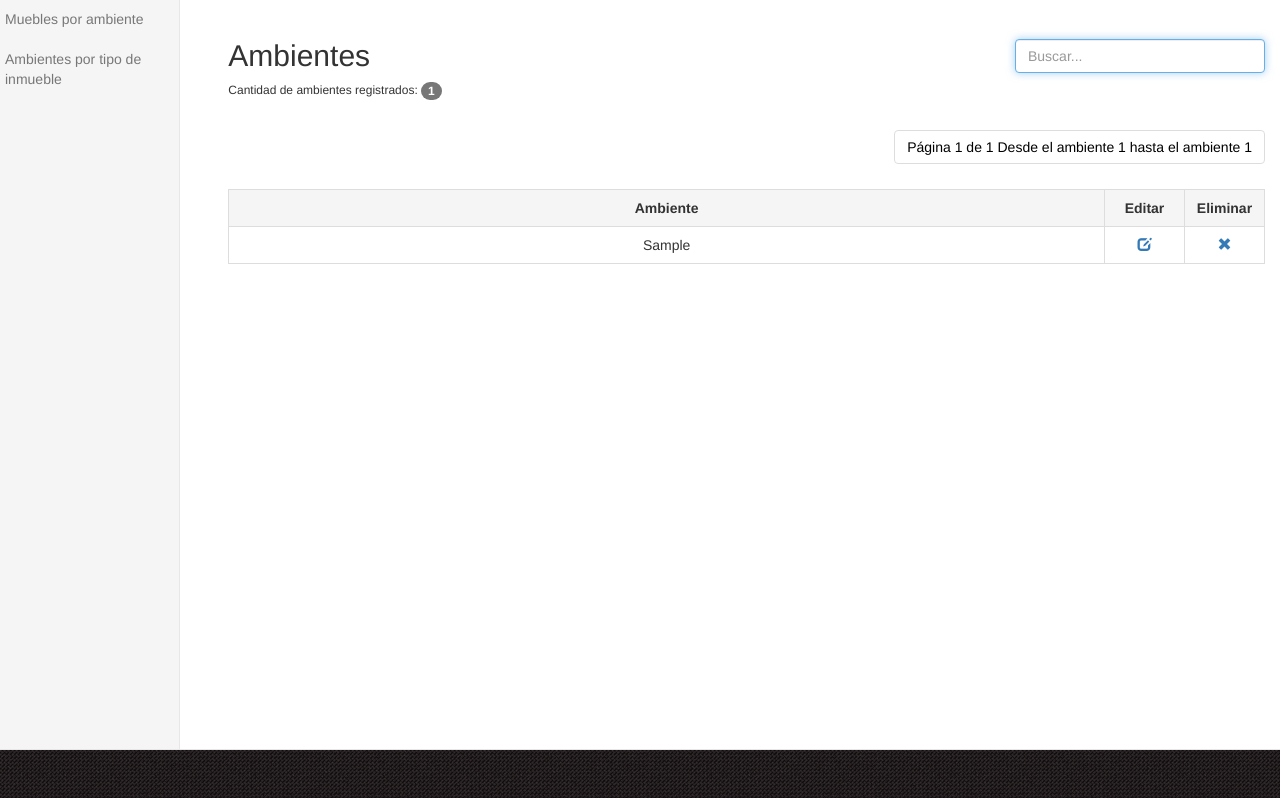
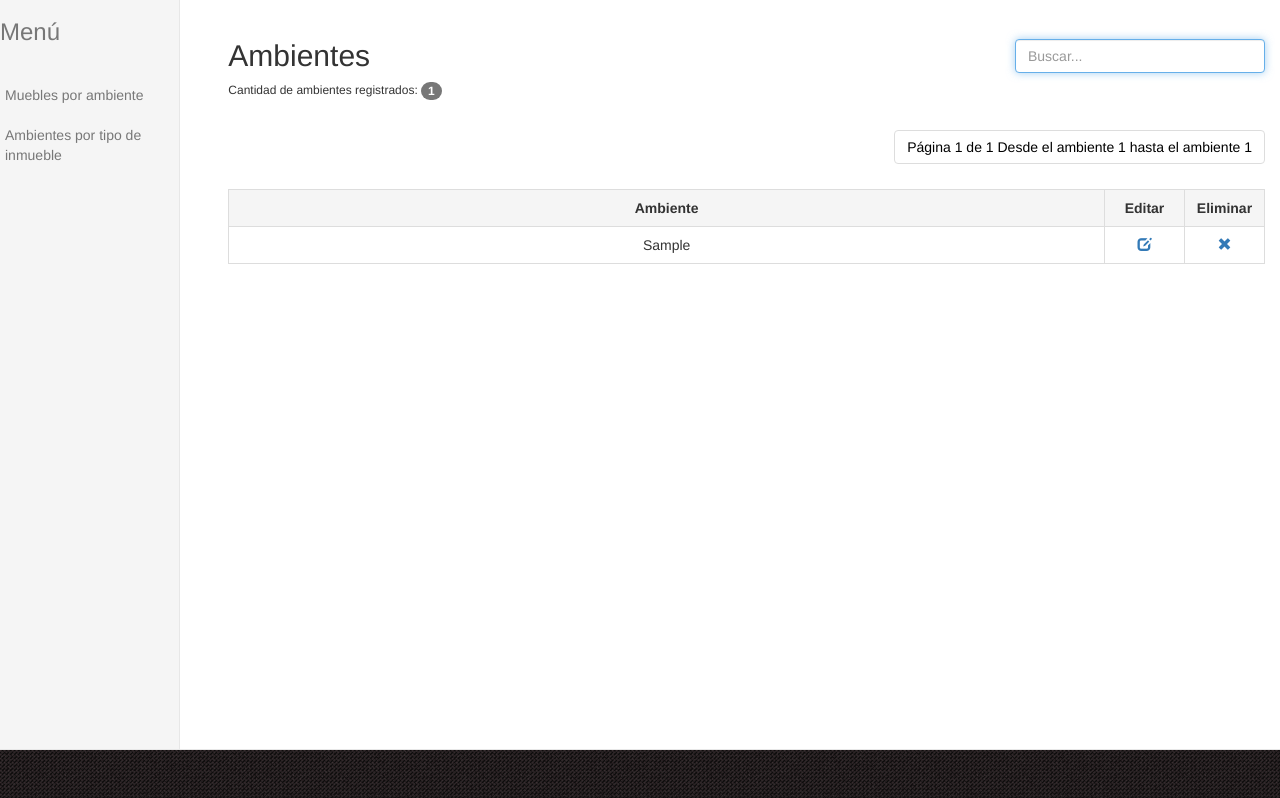
Before and after one commit to yusnelvy/mtvmcotizacion, a Django app: page /ambiente/ in a window 1280 px wide. Shown: the part 51-849 px from the top of the page. Run offline with Django 3.2, Linux system fonts and the light colour scheme; tables that the repository leaves empty hold one stand-in row (values such as "Sample post"); some libraries are stand-ins or nearby versions; some web fonts are replaced.

Commit message:
Cambio en template base lista

```diff
--- a/inicio/templates/base_lista.html
+++ b/inicio/templates/base_lista.html
@@ -12,6 +12,8 @@
 
 <div class="col-md-2">
     <div class="barra-vertical hidden-print" style="">
+        <h3>{% block menu_navegacion %}Menú{% endblock menu_navegacion %}</h3>
+        <br>
         <ul class="nav_l">
 
             {% block link_navegacion %}{% endblock link_navegacion %}
```
